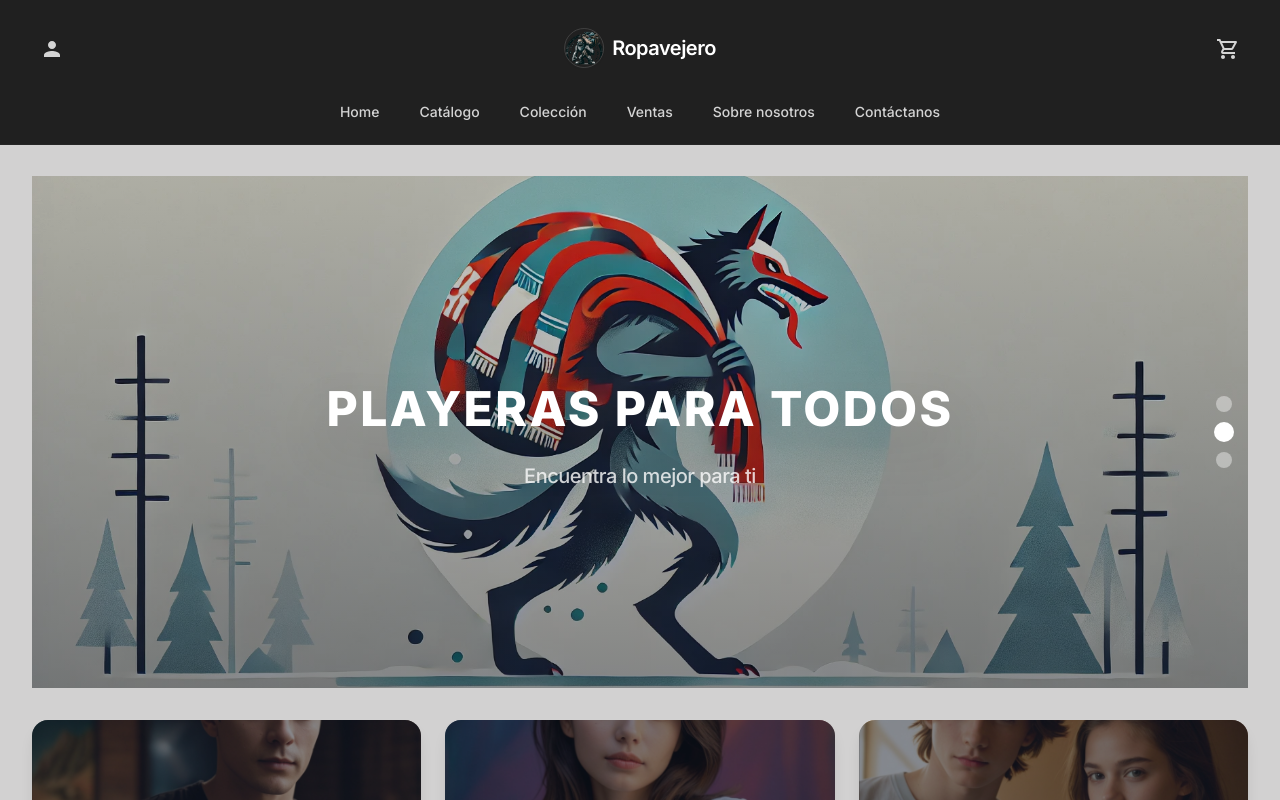
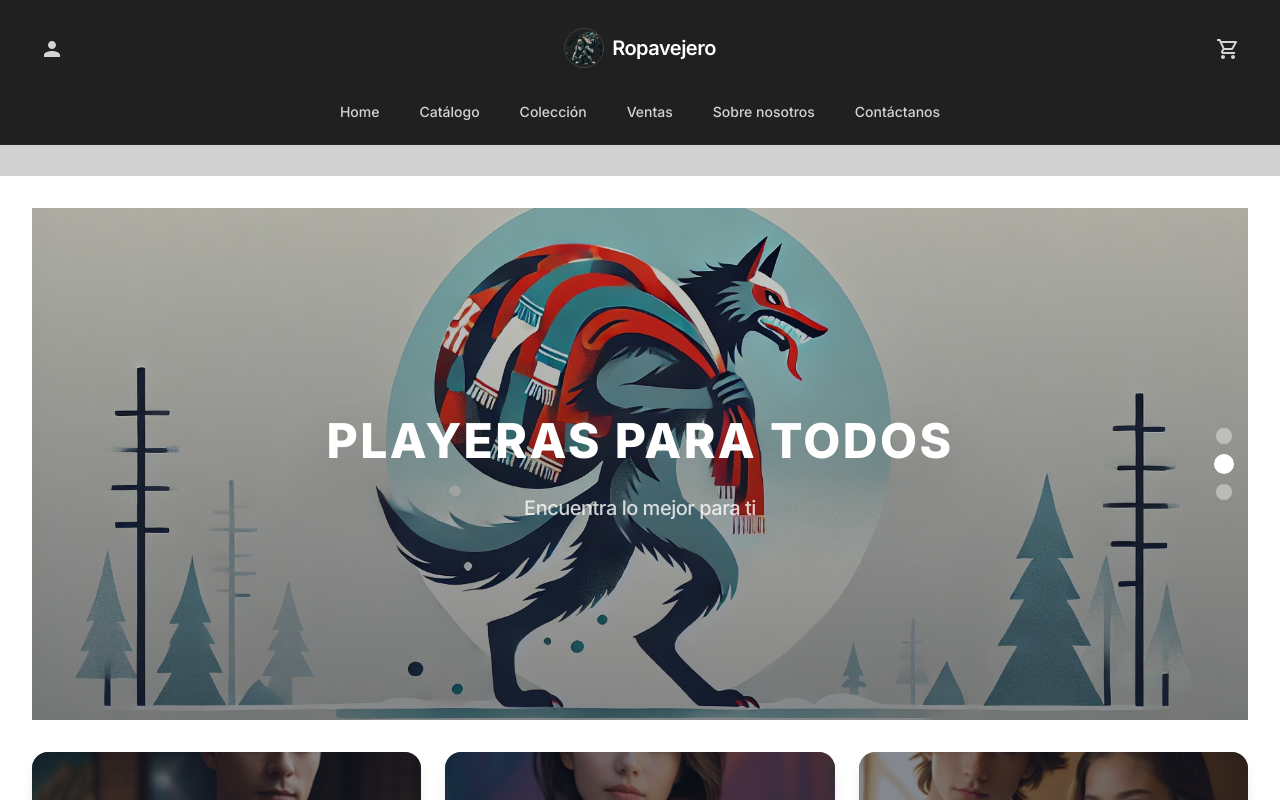
Before and after one commit to sebasdex/ropavejero-next, a Next.js app: page / in a window 1280 px wide. Shown: the top 800 px of the page. Built offline with nearby package versions, Linux system fonts and the light colour scheme.

Commit message:
feat: Refactor layout and spacing in multiple components for improved consistency

```diff
--- a/src/app/about/page.tsx
+++ b/src/app/about/page.tsx
@@ -25,7 +25,7 @@ function Page() {
     },
   ]
   return (
-    <main className="min-h-screen px-6 py-16 bg-gradient-to-br from-white to-gray-100 text-gray-900 my-32">
+    <main className="min-h-screen px-6 py-16 bg-gradient-to-br from-white to-gray-100 text-gray-900">
       <header className="max-w-5xl mx-auto mb-16 text-center">
         <h1 className="text-4xl md:text-5xl font-extrabold uppercase tracking-wider text-gray-900 relative inline-block">
           Ropavejero
--- a/src/app/collection/page.tsx
+++ b/src/app/collection/page.tsx
@@ -4,7 +4,7 @@ import { dbCollection } from "@/db/db";
 
 function Page() {
   return (
-    <main className="min-h-screen px-8 py-20 bg-white text-black my-24">
+    <main className="min-h-screen px-8 py-20 bg-white text-black">
       {/* Breadcrumbs */}
       <nav className="max-w-6xl mx-auto mb-12" aria-label="breadcrumb">
         <ol className="flex items-center space-x-2 text-sm text-neutral-600 font-medium uppercase tracking-wide">
--- a/src/app/contact/page.tsx
+++ b/src/app/contact/page.tsx
@@ -5,7 +5,7 @@ import SocialMedia from "@/components/contact/SocialMedia";
 
 function page() {
   return (
-    <section className="min-h-screen my-28 bg-white text-black px-6 py-24 relative overflow-hidden">
+    <section className="min-h-screen bg-white text-black px-6 py-24 relative overflow-hidden">
       <div className="max-w-6xl mx-auto">
         <header className="text-center mb-20">
           <h1 className="text-5xl font-extrabold uppercase relative">
--- a/src/app/layout.tsx
+++ b/src/app/layout.tsx
@@ -21,13 +21,13 @@ export default function RootLayout({
   return (
     <html lang="en">
       <body
-        className={`${inter.className} relative flex flex-col min-h-dvh justify-between`}
+        className={`${inter.className} relative flex flex-col min-h-dvh justify-between mt-28`}
       >
         <ArrowUp />
         <Menubar />
         <MenuLogo />
 
-        <div className="container mx-auto flex flex-col mb-auto mt-16">
+        <div className="container mx-auto flex flex-col mb-auto mt-16 bg-white">
           {children}
         </div>
         <Footer />
--- a/src/app/not-found.tsx
+++ b/src/app/not-found.tsx
@@ -1,7 +1,7 @@
 "use client";
 function NotFound() {
   return (
-    <div className="my-28 min-h-[calc(100vh-14rem)] p-4 mx-4 bg-white flex items-center justify-center px-6 relative overflow-hidden font-sans">
+    <div className="min-h-[calc(100vh-14rem)] p-4 mx-4 bg-white flex items-center justify-center px-6 relative overflow-hidden font-sans">
       <div className="absolute -top-28 -left-24 w-72 h-72 bg-gradient-to-br from-indigo-100 via-pink-100 to-yellow-100 rounded-full blur-3xl opacity-40 animate-pulse" />
       <div className="absolute -bottom-20 -right-20 w-64 h-64 bg-gradient-to-tr from-cyan-100 to-purple-100 rounded-full blur-2xl opacity-30 animate-pulse" />
 
--- a/src/components/Banner.tsx
+++ b/src/components/Banner.tsx
@@ -29,7 +29,7 @@ function Banner() {
   };
 
   return (
-    <section className="relative w-full h-[24rem] sm:h-[28rem] md:h-[32rem] max-w-screen-2xl mx-auto overflow-hidden mt-24 md:mt-28 px-4 sm:px-6 md:px-8">
+    <section className="relative w-full h-[24rem] sm:h-[28rem] md:h-[32rem] max-w-screen-2xl mx-auto overflow-hidden mt-8 px-4 sm:px-6 md:px-8">
       <div className="relative w-full h-full rounded-2xl sm:rounded-3xl">
         {bannerImages.map((image, index) => (
           <Image
--- a/src/components/CollectionMain.tsx
+++ b/src/components/CollectionMain.tsx
@@ -25,7 +25,7 @@ function CollectionMain({
     <>
       {isModalOpen && <AddMessageCart />}
 
-      <div className="my-28 px-4 sm:px-8 lg:px-20 py-16 min-h-screen bg-white">
+      <div className="px-4 sm:px-8 lg:px-20 py-16 min-h-screen bg-white">
         <div className="max-w-7xl mx-auto space-y-16">
           <BasicBreadcrumbs nameCollection={nameCollection} />
           <BannerCategory categoryName={categoryName} categoryBG={categoryBG} />
```
